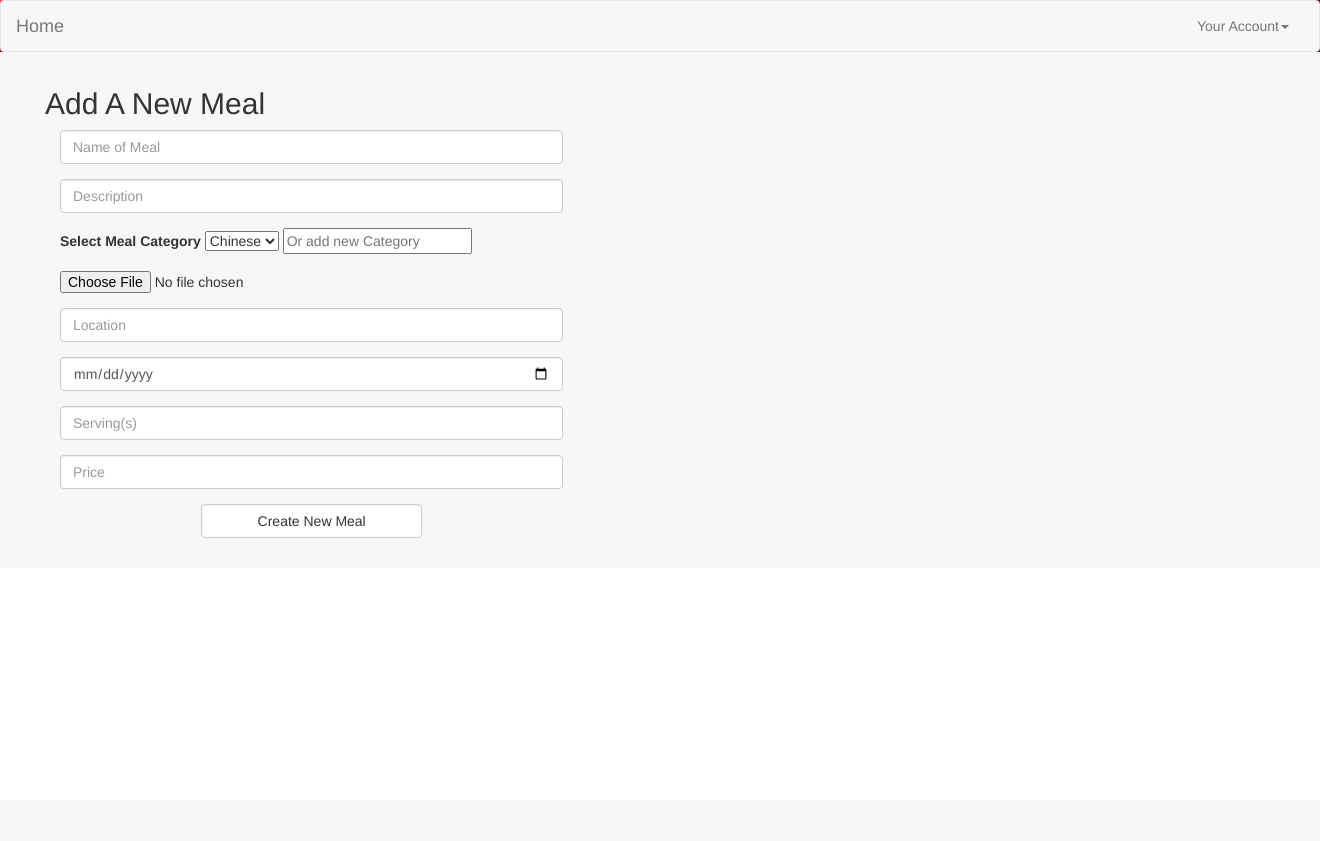
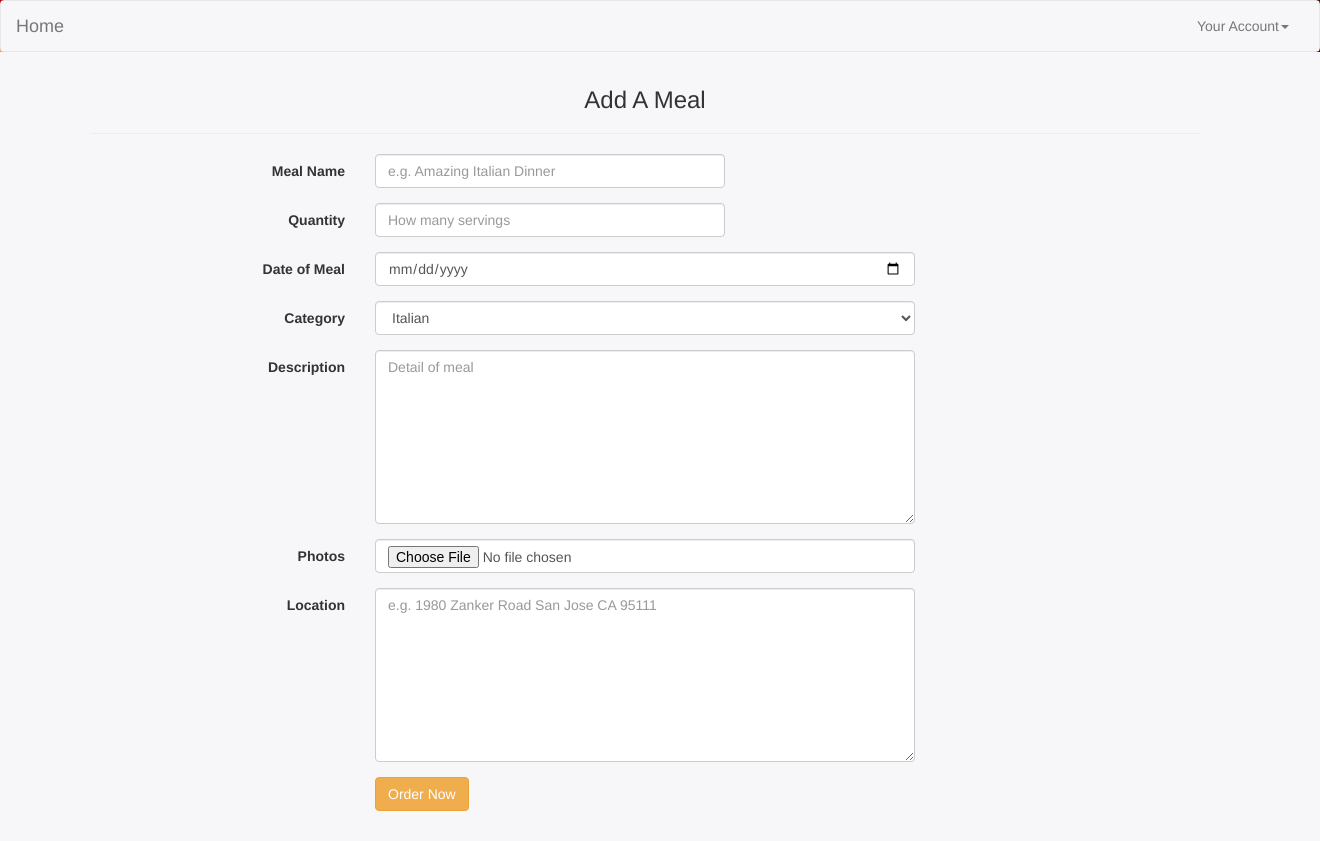
Before and after one commit to lannify/food, a CodeIgniter app: template application/views/new_meal.php in a window 1320 px wide. Before the commit the page ends 538 px from the top, so only its background shows below. Run offline with CodeIgniter, Linux system fonts and the light colour scheme; the template is opened without the code that fills it, so the values that code supplies are empty; some libraries are stand-ins or nearby versions.

Commit message:
change new meal form

```diff
--- a/application/views/new_meal.php
+++ b/application/views/new_meal.php
@@ -46,7 +46,7 @@
         <div class="row">
           <div class= "form-content col-md-8">
               <div class="panel-body">
-            <h2>Add A New Meal</h2>
+
               <div class="row">
                 <div class="col-lg-8">
 <?
@@ -55,44 +55,75 @@
                      echo "<div class = 'red'>".$this->session->flashdata('errors')."</div>";
                   }
 ?>
-                  <form action="/meals/create" method="post" role="form" style="display: block;">
+                 <div class="page-content">
+    <div class="container">
+      <div class="row confirm">
+        <div class="col-md-12">
+          <form class="form-horizontal" role="form" action = "/meals/create" method = "post">
+              <h3 class="text-center">Add A Meal</h3>
+              <hr>
             <div class="form-group">
-                      <input type="text" name="name" class="form-control" placeholder="Name of Meal" value="">
+              <label class="col-sm-3 control-label">Meal Name</label>
+              <div class="col-sm-4">
+                <input type="text" class="form-control" placeholder="e.g. Amazing Italian Dinner" required>
+              </div>
+            </div>
+
+            <div class="form-group">
+              <label class="col-sm-3 control-label">Quantity</label>
+              <div class="col-sm-4">
+                <input type="text" class="form-control" placeholder="How many servings " required>
+              </div>
+            </div>
+
+            <div class="form-group">
+              <label class="col-sm-3 control-label">Date of Meal</label>
+              <div class="col-sm-6">
+                <input type="date" class="form-control" placeholder="" required>
+              </div>
             </div>
             <div class="form-group">
-                      <input type="text" name="description" class="form-control" placeholder="Description" value="">
+              <label class="col-sm-3 control-label">Category</label>
+              <div class="col-sm-6">
+                <!--   Foreach loop for Categories -->
+                <select class="form-control" required>
+                <option value="Italian">Italian</option>
+                <option value="Japanese">Japanese</option>
+                <option value="Mexican">Mexican</option>
+                </select>
+              </div>
             </div>
             <div class="form-group">
-                    <label>Select Meal Category</label>
-                      <select name= "category">
-                        <option value="Chinese" class="form-control">Chinese</option>
-                      </select>
-                      <input type="text" name="category" class="form-inline" placeholder="Or add new Category" value="">
+              <label class="col-sm-3 control-label">Description</label>
+              <div class="col-sm-6">
+                <textarea class="form-control" rows="8" placeholder="Detail of meal" required></textarea>
+              </div>
             </div>
              <div class="form-group">
-                      <input type="file" name="photo" placeholder="Photos"  data-icon="false">
+              <label class="col-sm-3 control-label">Photos</label>
+              <div class="col-sm-6">
+                <input type="file" class="form-control" placeholder="" required>
+              </div>
             </div>
             <div class="form-group">
-                      <input type="text" name="location" class="form-control" placeholder="Location" value="">
+              <label class="col-sm-3 control-label">Location</label>
+              <div class="col-sm-6">
+                <textarea class="form-control" rows="8" placeholder="e.g. 1980 Zanker Road San Jose CA 95111" required></textarea>
               </div>
+            </div>
+
+
+
             <div class="form-group">
-                      <input type="date" name="date_of_meal" class="form-control" placeholder="Date of Meal" value="">
+                <div class="col-sm-offset-3 col-sm-10">
+                  <button type="submit" class="btn btn-warning">Order Now</button>
                 </div>
-                    <div class="form-group">
-                      <input type="number" name="quantity" class="form-control" placeholder="Serving(s)" value="">
             </div>
-                    <div class="form-group">
-                      <input type="text" name="price" class="form-control" placeholder="Price" value="">
-                    </div>
-                    <div class="form-group">
-                      <div class="row">
-                        <div class="col-sm-6 col-sm-offset-3">
-                          <input type="hidden" name="user_id" value="<?= $this->session->userdata('user_id') ?>">
-                          <input type="submit"  class="form-control btn btn-default" value="Create New Meal">
+          </form>
         </div>
       </div>
     </div>
-                  </form>
+  </div>
                 </div>
               </div>
             </div>
```
Lines whose indentation alone changed are shown as unchanged.
